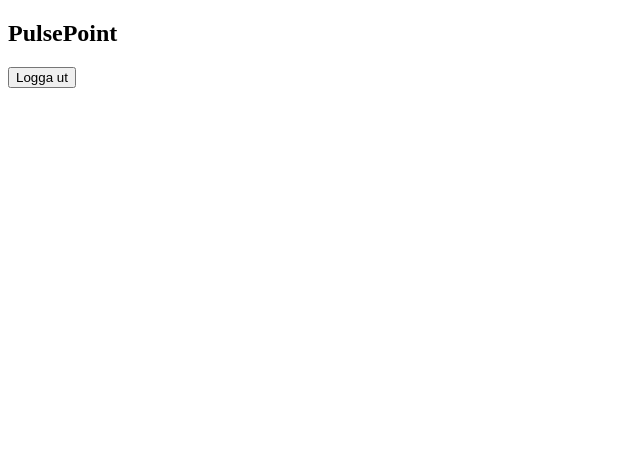
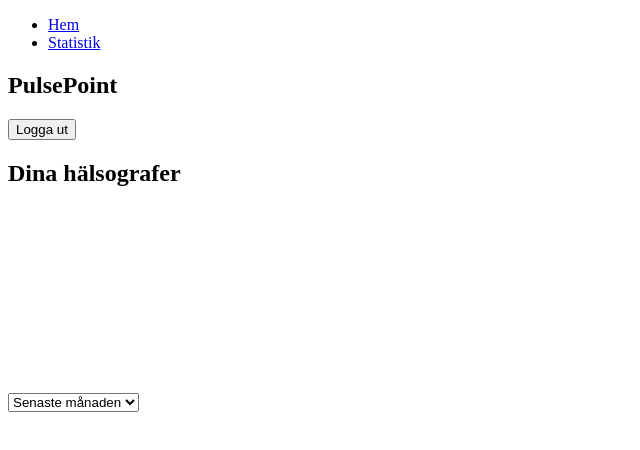
Before and after one commit to hildingx/pulsepoint-frontend, a Nuxt app: page /graphs in a window 1280 px wide. Before the commit this address had no page. Shown: the top 450 px of the page, without its empty margins (0-640 px from the left). Built offline with nearby package versions, Linux system fonts and the light colour scheme; no server answers.

Commit message:
flyttat grafer från dashboard till ny sida /graphs

```diff
--- a/components/HealthEntryList.vue
+++ /dev/null
@@ -1,24 +0,0 @@
-<template>
-  <div>
-    <div v-if="pending">Laddar hälsodata...</div>
-
-    <div v-else-if="error">Kunde inte hämta hälsodata.</div>
-
-    <ul v-else>
-      <li v-for="entry in entries" :key="entry.id">
-        Datum: {{ entry.date }} - Humör: {{ entry.mood }}/5, Sömn:
-        {{ entry.sleep }}/5
-      </li>
-    </ul>
-  </div>
-</template>
-
-<script setup lang="ts">
-import type { HealthEntry } from "@/types/healthEntry";
-
-defineProps<{
-  entries: HealthEntry[] | null;
-  pending: boolean;
-  error: any;
-}>();
-</script>
--- a/layouts/default.vue
+++ b/layouts/default.vue
@@ -2,6 +2,14 @@
   <div>
     <nav>
       <div>
+        <ul>
+          <li>
+            <NuxtLink to="/dashboard">Hem</NuxtLink>
+          </li>
+          <li>
+            <NuxtLink to="/graphs">Statistik</NuxtLink>
+          </li>
+        </ul>
         <h1>PulsePoint</h1>
 
         <!-- Visa användarnamn -->
--- a/pages/dashboard.vue
+++ b/pages/dashboard.vue
@@ -6,17 +6,17 @@
     <p v-if="userPending">Laddar användardata...</p>
 
     <!-- Fel -->
-    <p v-else-if="userError">Något gick fel: {{ error.message }}</p>
+    <p v-else-if="userError">Något gick fel: {{ userError }}</p>
 
+    <!-- Visa när användaren är laddad -->
     <template v-if="!userPending && user">
-      <!-- Visa managers egen dashboard direkt -->
+      <!-- Manager-vy -->
       <div v-if="isManager">
         <h3>Statistik för din arbetsplats (manager)</h3>
-        <!-- managerdata -->
+        <!-- (Här ska managerdata visas – kommer senare) -->
       </div>
 
-      <!-- Visa användarvy först när data är laddad -->
-      <!-- Vänta tills entries är laddade -->
+      <!-- Användarvy -->
       <template v-else-if="!entriesPending">
         <div v-if="hasSubmittedToday">
           <h3>Fantastiskt jobbat!</h3>
@@ -25,64 +25,28 @@
         <div v-else>
           <HealthForm @submitted="refreshEntries" />
         </div>
-
-        <div>
-          <h3>Din hälsodata</h3>
-
-          <select v-model="selectedRange">
-            <option value="7">Senaste veckan</option>
-            <option value="30">Senaste månaden</option>
-            <option value="365">Senaste året</option>
-          </select>
-          <br />
-          <HealthGraph
-            :entries="sortedFilteredEntries ?? []"
-            valueKey="mood"
-            title="Humör över tid"
-          />
-
-          <HealthGraph
-            :entries="sortedFilteredEntries ?? []"
-            valueKey="sleep"
-            title="Sömn över tid"
-          />
-
-          <HealthGraph
-            :entries="sortedFilteredEntries ?? []"
-            valueKey="stress"
-            title="Stress över tid"
-          />
-
-          <HealthGraph
-            :entries="sortedFilteredEntries ?? []"
-            valueKey="activity"
-            title="Fysisk aktivitet över tid"
-          />
-
-          <HealthGraph
-            :entries="sortedFilteredEntries ?? []"
-            valueKey="nutrition"
-            title="Kost över tid"
-          />
-        </div>
       </template>
     </template>
   </div>
 </template>
 
 <script setup lang="ts">
-import { useUser } from "@/composables/useUser"; // Importera auth composable
+import { ref, computed } from "vue";
+import { useUser } from "@/composables/useUser";
 import { useTodayEntry } from "@/composables/useTodayEntry";
-import HealthForm from "@/components/HealthForm.vue"; // Importera komponenten
-import HealthEntryList from "@/components/HealthEntryList.vue"; // Importera komponenten
+import HealthForm from "@/components/HealthForm.vue";
+import { useHealthEntries } from "@/composables/useHealthEntries";
 
 definePageMeta({
   layout: "default",
 });
 
+// Användardata
 const { user } = useUser();
 const userPending = computed(() => user.value === null);
 const userError = ref(null);
+
+// Hämtning av entries
 const {
   entries,
   pending: entriesPending,
@@ -90,31 +54,14 @@
   refresh,
 } = await useHealthEntries();
 
+// Rollcheck
 const isManager = computed(() => user.value?.roles.includes("manager"));
 
+// Refresh vid ny registrering
 const refreshEntries = async () => {
-  await refresh(); // <-- från useFetch
+  await refresh();
 };
 
-const selectedRange = ref(30); // default: 30 dagar
-
-const sortedFilteredEntries = computed(() => {
-  const allEntries = entries.value ?? [];
-
-  // Filtrera på valt intervall (t.ex. 7 dagar)
-  const cutoff = new Date();
-  cutoff.setDate(cutoff.getDate() - selectedRange.value);
-
-  const filtered = allEntries.filter((entry) => {
-    const entryDate = new Date(entry.date);
-    return entryDate >= cutoff;
-  });
-
-  // Sortera på datum (äldst först)
-  return filtered.sort(
-    (a, b) => new Date(a.date).getTime() - new Date(b.date).getTime()
-  );
-});
-
-const { hasSubmittedToday } = useTodayEntry(entries); // Använd composable för att kolla om användaren har registrerat sin hälsa idag
+// Dagens entry
+const { hasSubmittedToday } = useTodayEntry(entries);
 </script>
--- /dev/null
+++ b/pages/graphs.vue
@@ -0,0 +1,68 @@
+<template>
+  <div>
+    <h2>Dina hälsografer</h2>
+
+    <select v-model="selectedRange">
+      <option value="7">Senaste veckan</option>
+      <option value="30">Senaste månaden</option>
+      <option value="365">Senaste året</option>
+    </select>
+
+    <HealthGraph
+      :entries="sortedFilteredEntries ?? []"
+      valueKey="mood"
+      title="Humör över tid"
+    />
+    <HealthGraph
+      :entries="sortedFilteredEntries ?? []"
+      valueKey="sleep"
+      title="Sömn över tid"
+    />
+    <HealthGraph
+      :entries="sortedFilteredEntries ?? []"
+      valueKey="stress"
+      title="Stress över tid"
+    />
+    <HealthGraph
+      :entries="sortedFilteredEntries ?? []"
+      valueKey="activity"
+      title="Fysisk aktivitet över tid"
+    />
+    <HealthGraph
+      :entries="sortedFilteredEntries ?? []"
+      valueKey="nutrition"
+      title="Kost över tid"
+    />
+  </div>
+</template>
+
+<script setup lang="ts">
+import { ref, computed } from "vue";
+import HealthGraph from "@/components/HealthGraph.vue";
+import { useHealthEntries } from "@/composables/useHealthEntries";
+
+definePageMeta({
+  layout: "default",
+});
+
+const { entries, pending, error } = await useHealthEntries();
+const selectedRange = ref(30); // Standard: senaste månaden
+
+const sortedFilteredEntries = computed(() => {
+  const allEntries = entries.value ?? [];
+
+  // Filtrera på valt intervall (t.ex. 7 dagar)
+  const cutoff = new Date();
+  cutoff.setDate(cutoff.getDate() - selectedRange.value);
+
+  const filtered = allEntries.filter((entry) => {
+    const entryDate = new Date(entry.date);
+    return entryDate >= cutoff;
+  });
+
+  // Sortera på datum (äldst först)
+  return filtered.sort(
+    (a, b) => new Date(a.date).getTime() - new Date(b.date).getTime()
+  );
+});
+</script>
```
